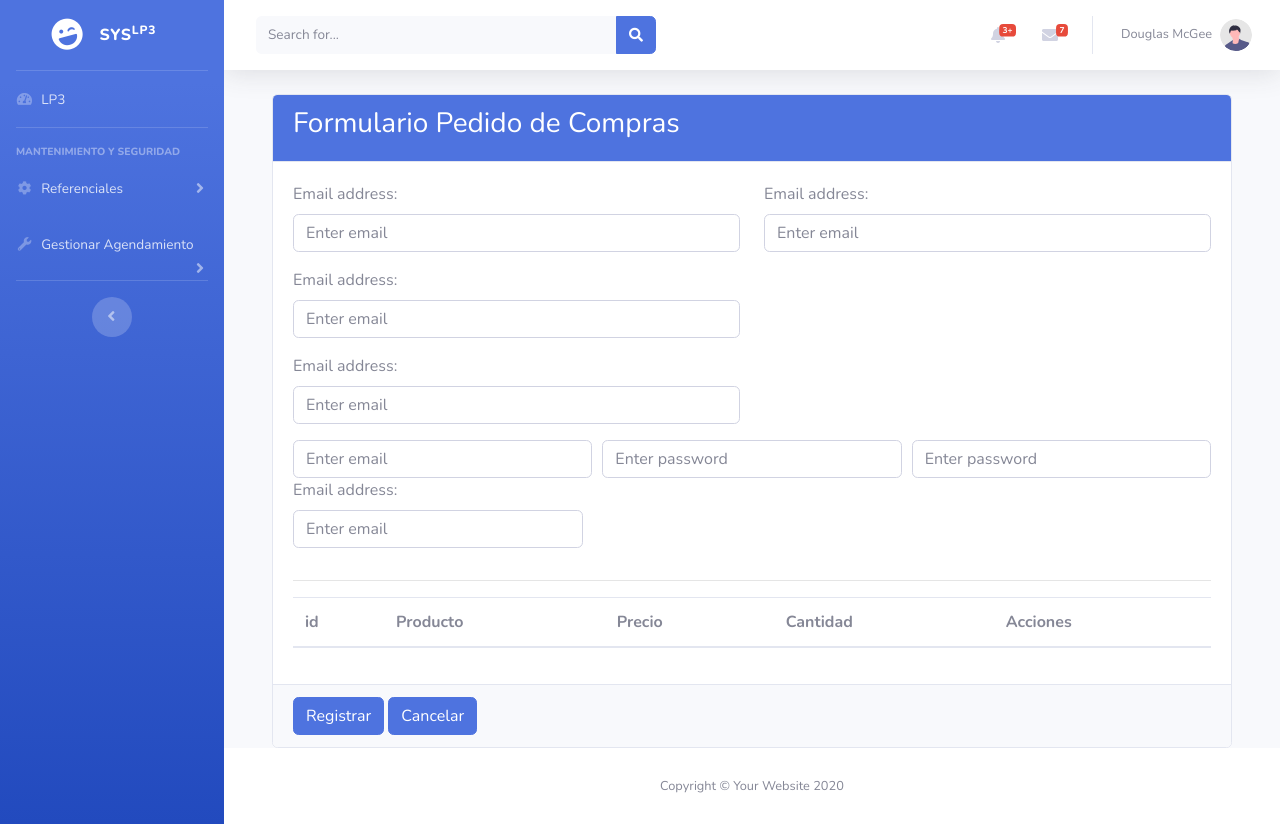
After one commit to manurxk/clausys, a Flask app: page /gestionar-compras/registrar-pedido-compras/pedidos-agregar in a window 1280 px wide. The commit adds this page. Run offline with Flask 3, Linux system fonts and the light colour scheme; lists and menus that the app fills with data are empty; some libraries are stand-ins or nearby versions.

Commit message:
tmp: construyendo formulario agregar

```diff
--- a/app/rutas/gestionar_compras/registrar_pedido_compras/registrar_pedidos_compras_routes.py
+++ b/app/rutas/gestionar_compras/registrar_pedido_compras/registrar_pedidos_compras_routes.py
@@ -5,3 +5,7 @@ pdcmod = Blueprint('pdcmod', __name__, template_folder='templates')
 @pdcmod.route('/pedidos-index')
 def pedidos_index():
     return render_template('pedidos-index.html')
+
+@pdcmod.route('/pedidos-agregar')
+def pedidos_agregar():
+    return render_template('pedidos-agregar.html')
--- /dev/null
+++ b/app/rutas/gestionar_compras/registrar_pedido_compras/templates/pedidos-agregar.html
@@ -0,0 +1,83 @@
+{% extends 'base.html' %}
+
+{% block titulo %}
+Formulario Pedido de Compras
+{% endblock %}
+
+{% block contenido %}
+<div class="container mt-4">
+    <div class="card">
+        <div class="card-header bg-primary text-white">
+            <h3>Formulario Pedido de Compras</h3>
+        </div>
+        <div class="card-body">
+            <div class="row">
+                <div class="col col-md-6">
+                    <div class="form-group">
+                      <label for="email">Email address:</label>
+                      <input type="email" class="form-control" placeholder="Enter email" id="email">
+                    </div>
+                    <div class="form-group">
+                      <label for="email">Email address:</label>
+                      <input type="email" class="form-control" placeholder="Enter email" id="email">
+                    </div>
+                    <div class="form-group">
+                      <label for="email">Email address:</label>
+                      <input type="email" class="form-control" placeholder="Enter email" id="email">
+                    </div>
+                </div>
+                <div class="col col-md-6">
+                    <div class="form-group">
+                      <label for="email">Email address:</label>
+                      <input type="email" class="form-control" placeholder="Enter email" id="email">
+                    </div>
+                </div>
+            </div>
+            <div class="row">
+                <div class="col col-md-12">
+                    <div class="form-row">
+                      <div class="col">
+                        <input type="text" class="form-control" id="email" placeholder="Enter email" name="email">
+                      </div>
+                      <div class="col">
+                        <input type="password" class="form-control" placeholder="Enter password" name="pswd">
+                      </div>
+                      <div class="col">
+                        <input type="password" class="form-control" placeholder="Enter password" name="pswd">
+                      </div>
+                    </div>
+                </div>
+            </div>
+            <div class="row">
+                <div class="col col-md-4">
+                    <div class="form-group">
+                      <label for="email">Email address:</label>
+                      <input type="email" class="form-control" placeholder="Enter email" id="email">
+                    </div>
+                </div>
+            </div>
+            <hr>
+            <div class="row">
+                <div class="col col-md-12">
+                    <table class="table table-hover">
+                        <thead>
+                          <tr>
+                            <th>id</th>
+                            <th>Producto</th>
+                            <th>Precio</th>
+                            <th>Cantidad</th>
+                            <th>Acciones</th>
+                          </tr>
+                        </thead>
+                        <tbody></tbody>
+                    </table>
+                </div>
+            </div>
+        </div>
+        <div class="card-footer">
+            <button type="button" class="btn btn-primary">Registrar</button>
+            <button type="button" class="btn btn-primary">Cancelar</button>
+        </div>
+    </div>
+</div>
+{% endblock %}
```
Also changed, not shown: app/rutas/gestionar_compras/registrar_pedido_compras/templates/pedidos-index.html (+4 -9 lines).
